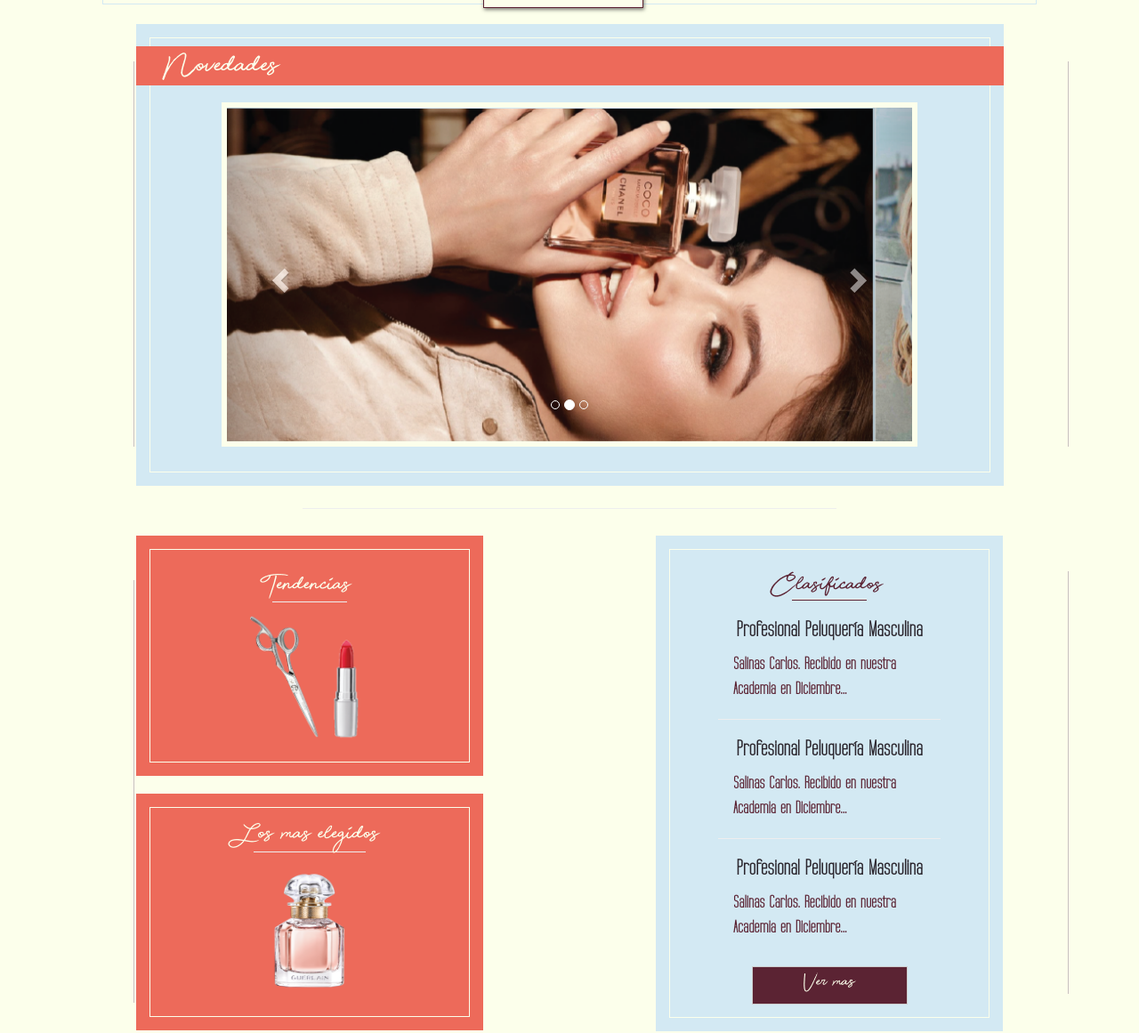
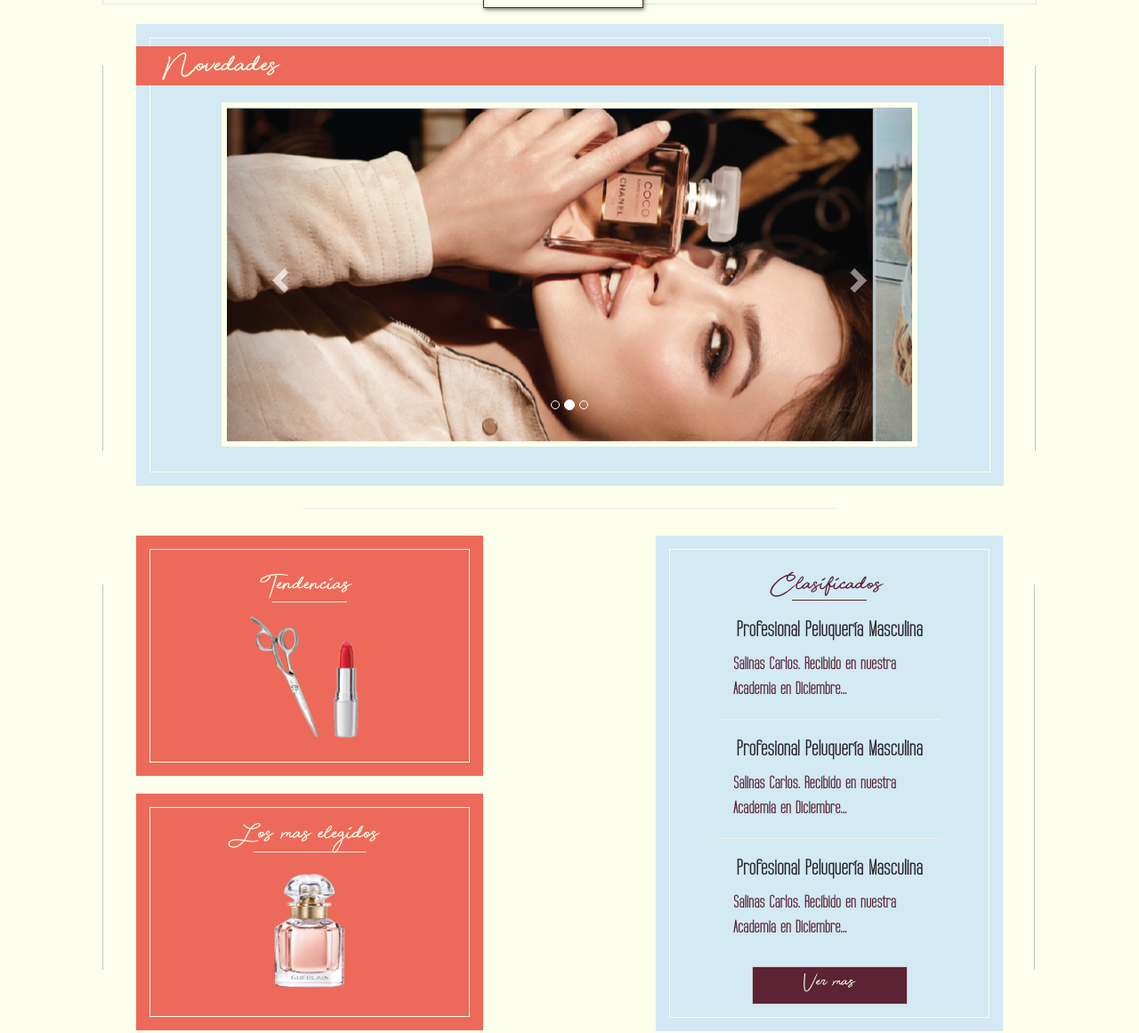
Before and after one commit to LauraFeregotti/elpalaciosalon-1, a plain HTML site: page index.html in a window 1280 px wide. Shown: the part 152-1313 px from the top of the page at 89% size. Drawn offline with nearby package versions, Linux system fonts and the light colour scheme.

Commit message:
disposition of lines fixed

```diff
--- a/css/styles.css
+++ b/css/styles.css
@@ -192,30 +192,28 @@
 .vl {
         border-left: 1px solid #c9c0c1;
         height: 433px;
-        margin-top: -477px;
-        margin-left: 150px;
-        position: absolute;
+        margin-top: 65px;
+        margin-left: 45px;
+
     }
 .v2 {
         border-left: 1px solid #c9c0c1;
         height: 433px;
-        margin-top: -477px;
-        margin-left: 1200px;
-      position: absolute;
+        margin-top: 65px;
+        margin-left: 20px;
+
     }
 .v3 {
-        border-left: 1px solid #c9c0c1;
-        height: 475px;
-        margin-top: 60px;
-        margin-left: 150px;
-      position: absolute;
+    border-left: 1px solid #c9c0c1;
+    height: 433px;
+    margin-top: 65px;
+    margin-left: 45px;
     }
 .v4 {
-        border-left: 1px solid #c9c0c1;
-        height: 475px;
-        margin-top: 50px;
-        margin-left: 1200px;
-      position: absolute;
+    border-left: 1px solid #c9c0c1;
+    height: 433px;
+    margin-top: 65px;
+    margin-left: 20px;
     }
 
 .primero{
--- a/index.html
+++ b/index.html
@@ -126,7 +126,10 @@
 
   <div class="container">
     <div class="row">
-      <div class="col-lg-10  col-lg-offset-1 col-xs-12 col-sm-12 primero">
+      <div class="col-lg-1">
+          <div class="visible-lg hidden-md vl"></div>
+      </div>
+      <div class="col-lg-10   col-xs-12 col-sm-12 primero">
         <div class="row">
 
           <div class="col-lg-12  col-xs-12 col-sm-12" id="franja">
@@ -174,22 +177,26 @@
           </div>
         </div>
       </div>
+
+      <div class="col-lg-1">
+          <div class="visible-lg hidden-md v2"></div>
+      </div>
     </div>
   </div>
 
-  <div class="visible-lg hidden-md vl"></div>
-  <div class="visible-lg hidden-md v2"></div>
 
 
   <div class="horizontal">
     <hr>
   </div>
-  <div class="visible-lg hidden-md v3"></div>
-  <div class="visible-lg hidden-md v4"></div>
+
 
   <div class="container segundaseccion">
     <div class="row">
-      <div class="col-lg-4  col-lg-offset-2 col-md-4 col-md-offset-2 contenedor ">
+      <div class="col-lg-1">
+          <div class="visible-lg hidden-md v3"></div>
+      </div>
+      <div class="col-lg-4  col-lg-offset-1 col-md-4 col-md-offset-2 contenedor ">
         <div class="row">
           <div class="col-lg-12 tendencias">
             <h1>Tendencias</h1>
@@ -211,7 +218,7 @@
         </div>
       </div>
 
-      <div class="col-lg-4  col-md-4 clasificados ">
+      <div class="col-lg-4 col-lg-offset-1 col-md-4 clasificados ">
 
         <h1>Clasificados</h1>
         <div class="subrayado2">
@@ -246,6 +253,9 @@
 
       </div>
 
+      <div class="col-lg-1">
+          <div class="visible-lg hidden-md v4"></div>
+      </div>
 
     </div>
   </div>
```
